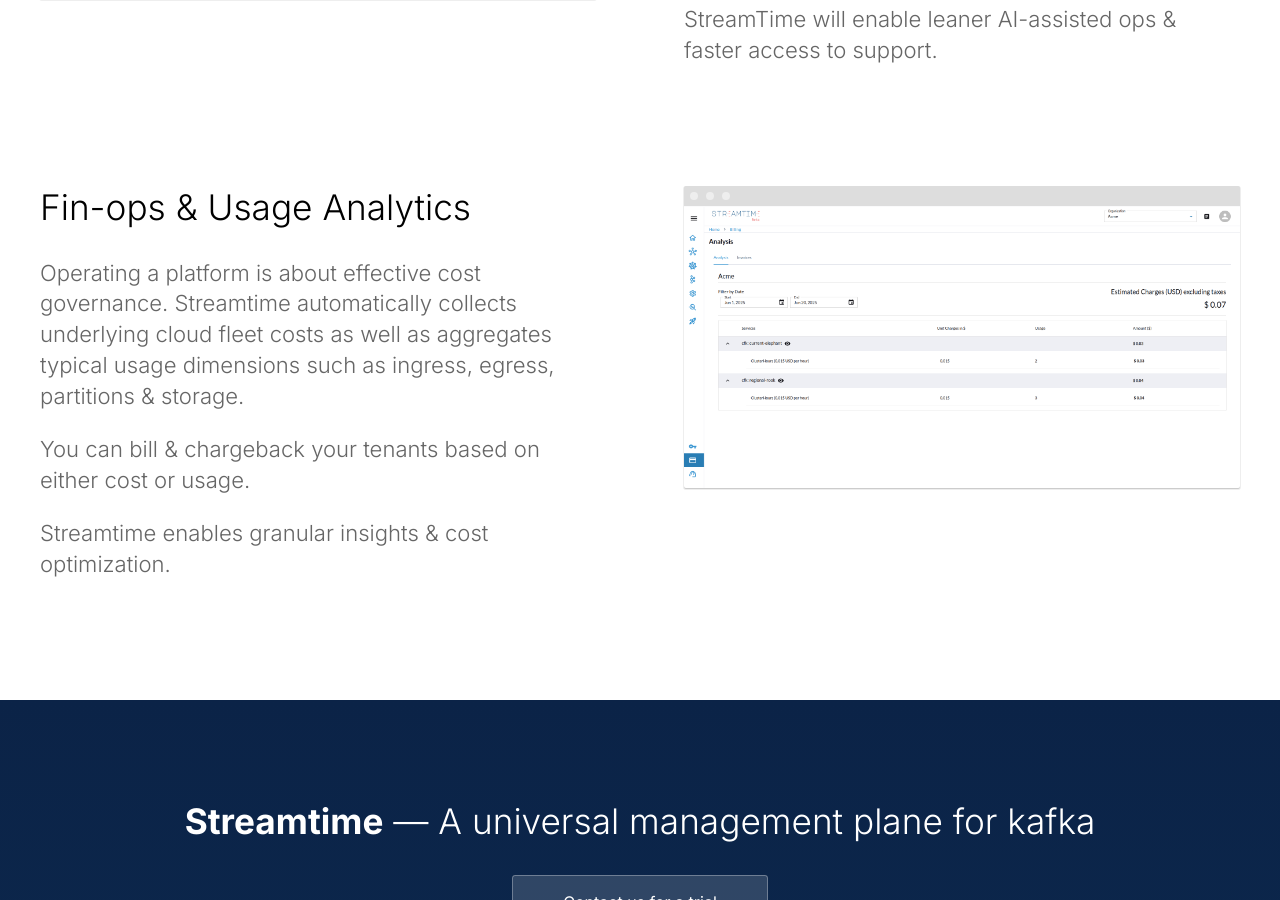
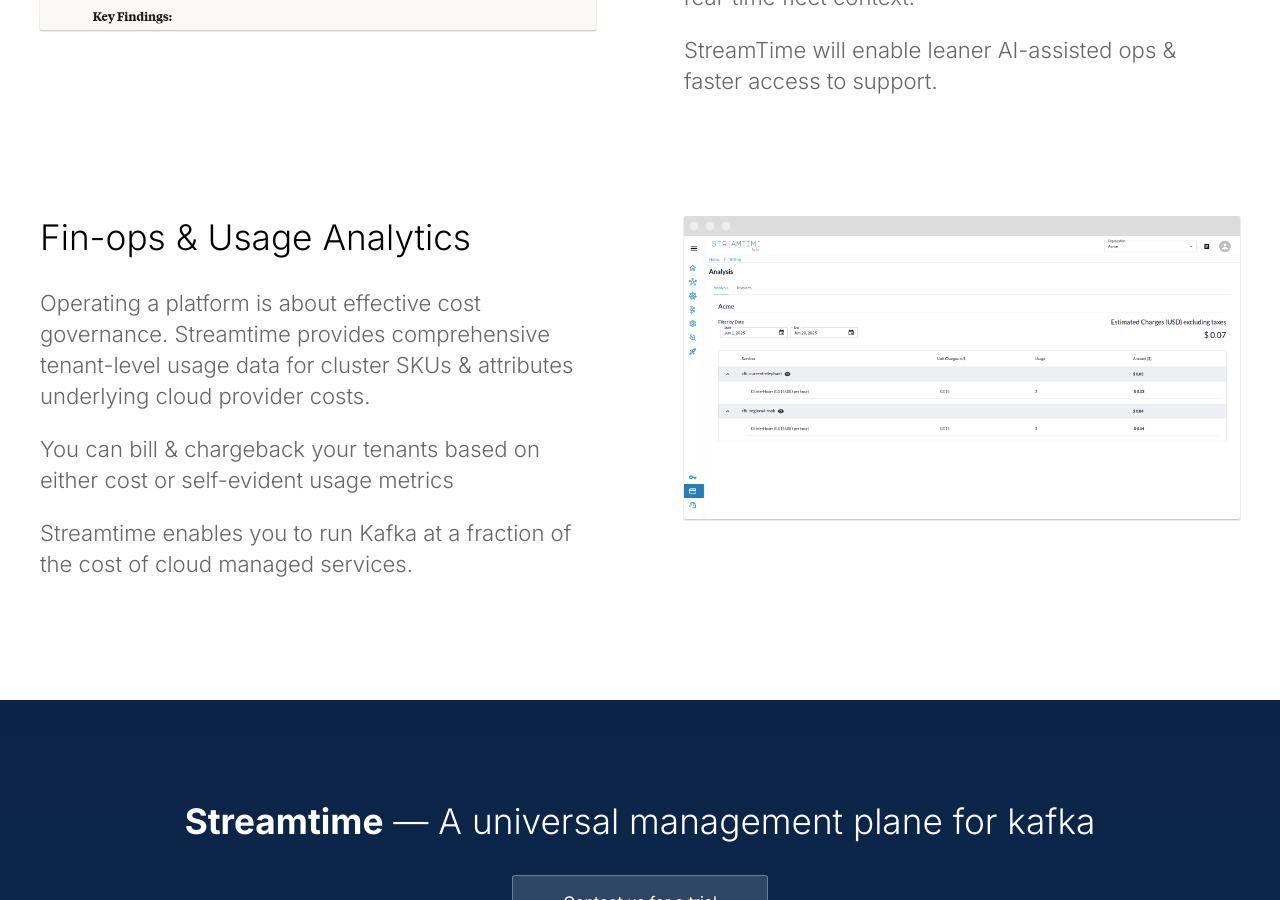
Before and after one commit to streamtime-ai/website, a Jekyll site: the page built from index.html, in a window 1280 px wide and 900 px high, scrolled down 2874 px. Built offline with Jekyll 4.4.1, drawn with Linux system fonts in a browser that asks for light colours; a script that is not in the unit is left out; some of the changed text lies outside the part shown.

Commit message:
up content

```diff
--- a/index.html
+++ b/index.html
@@ -41,7 +41,7 @@ description: A private cloud platform for streaming data.
 	<p>Bootstrap infrastructure optimized for Kafka & streaming workloads within your own cloud
 	or any provider that supports Kubernetes. No more complex private networking (or control plane
         connectivity for BYOC).</p>
-	<p>Run 100s of clusters completely within your perimeter. Air-gapped & compliance environments supported.</p>
+	<p>Run 100s of tenant clusters completely within your perimeter. Air-gapped & compliance environments supported.</p>
 	<p>StreamTime will be your sovereign data streaming cloud.</p>
       </div>
       <div class="image">
@@ -123,10 +123,9 @@ description: A private cloud platform for streaming data.
       <div class="text editable">
         <h2>Fin-ops & Usage Analytics</h2>
         <p>Operating a platform is about effective cost governance. Streamtime
-	automatically collects underlying cloud fleet costs as well as aggregates
-	typical usage dimensions such as ingress, egress, partitions & storage.</p>
-	<p>You can bill & chargeback your tenants based on either cost or usage.</p>
-        <p>Streamtime enables granular insights & cost optimization.</p>
+	provides comprehensive tenant-level usage data for cluster SKUs & attributes underlying cloud provider costs.</p>
+	<p>You can bill & chargeback your tenants based on either cost or self-evident usage metrics</p>
+        <p>Streamtime enables you to run Kafka at a fraction of the cost of cloud managed services.</p>
       </div>
       <div class="image">
         <img
```
